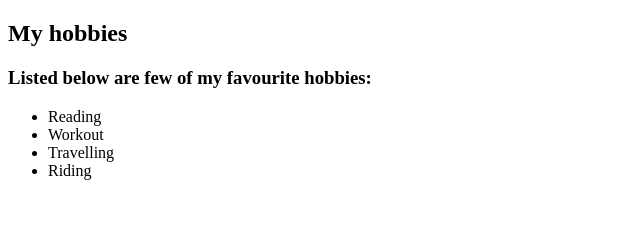
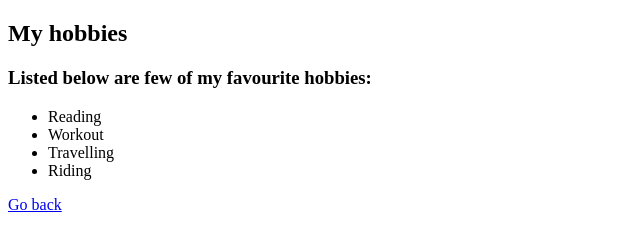
Before and after one commit to runnikrishna/My-Portfolio, a plain HTML site: page public/hobbies.html in a window 1280 px wide. Shown: the full height of the page, 0-640 px from the left. Drawn offline with Linux system fonts and the light colour scheme.

```diff
--- a/public/hobbies.html
+++ b/public/hobbies.html
@@ -14,5 +14,8 @@
             <li>Travelling</li>
             <li>Riding</li>
         </ul>
+        <p>
+            <a href="../index.html">Go back</a>
+        </p>
     </body>
  </html>
```
Also changed, not shown: index.html (+1 -1 lines).
